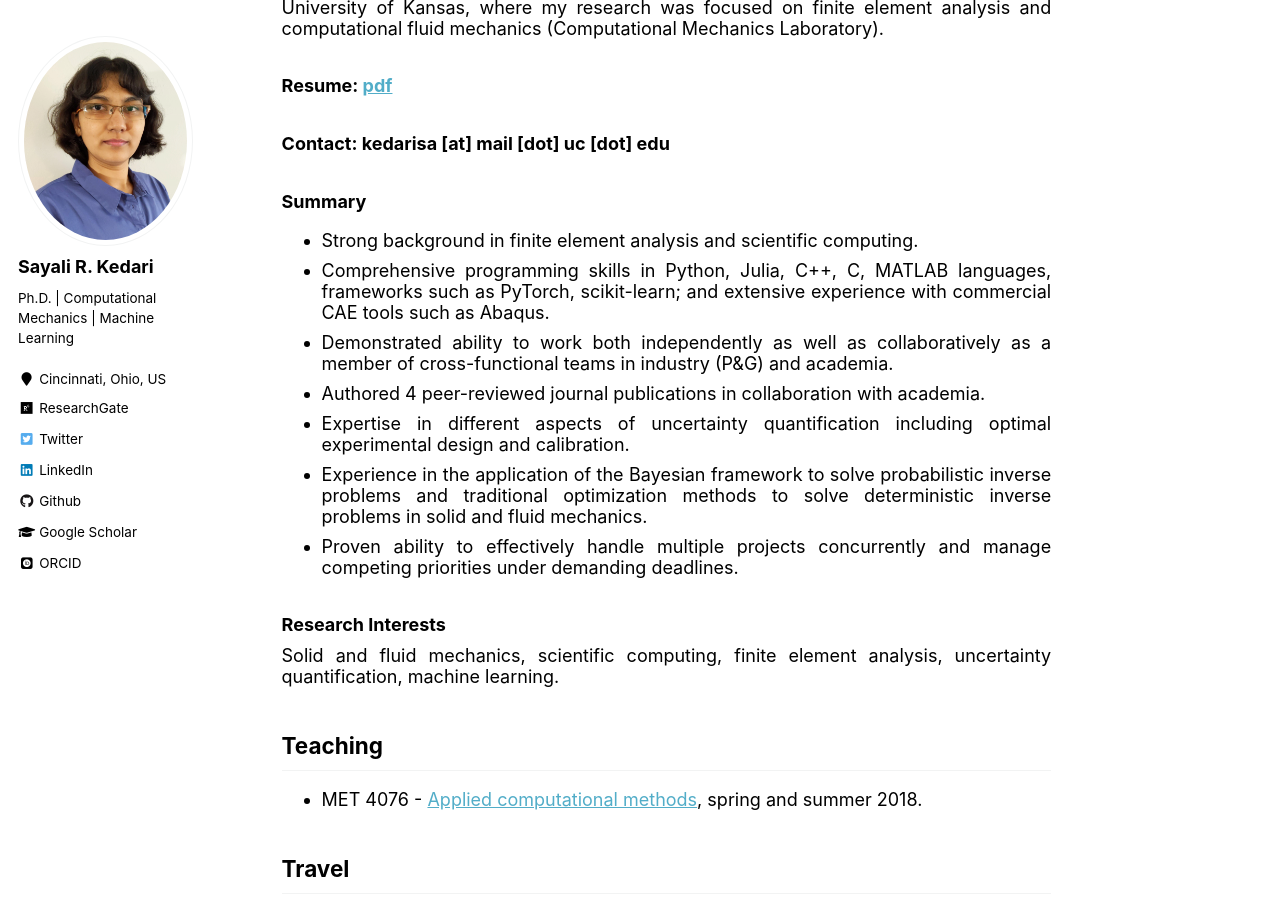
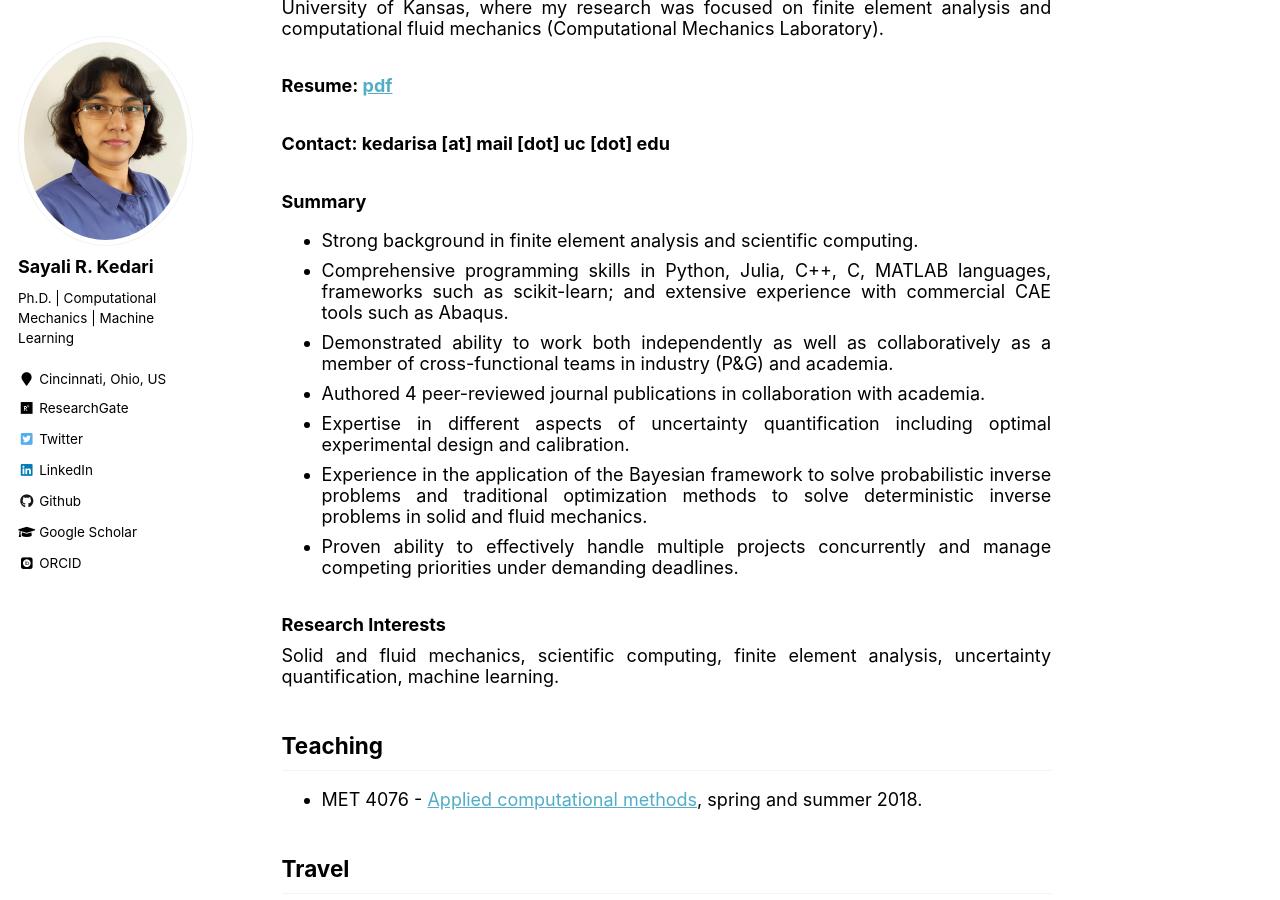
Before and after one commit to sayalirked/sayalirked.github.io, a Jekyll site: the page built from _pages/about.md, in a window 1280 px wide and 900 px high, scrolled down 605 px. Built offline with Jekyll 4.4.1, drawn with Linux system fonts in a browser that asks for light colours; some web fonts are replaced.

Commit message:
Update about.md - summary

```diff
--- a/_pages/about.md
+++ b/_pages/about.md
@@ -21,7 +21,7 @@ I earned my Master of Science (M.S.) in mechanical engineering in 2016 from the
 
 ### Summary
 - Strong background in finite element analysis and scientific computing.
-- Comprehensive programming skills in Python, Julia, C++, C, MATLAB languages, frameworks such as PyTorch, scikit-learn; and extensive experience with commercial CAE tools such as Abaqus.
+- Comprehensive programming skills in Python, Julia, C++, C, MATLAB languages, frameworks such as scikit-learn; and extensive experience with commercial CAE tools such as Abaqus.
 - Demonstrated ability to work both independently as well as collaboratively as a member of cross-functional teams in industry (P&G) and academia.
 - Authored 4 peer-reviewed journal publications in collaboration with academia.
 - Expertise in different aspects of uncertainty quantification including optimal experimental design and calibration.
```
